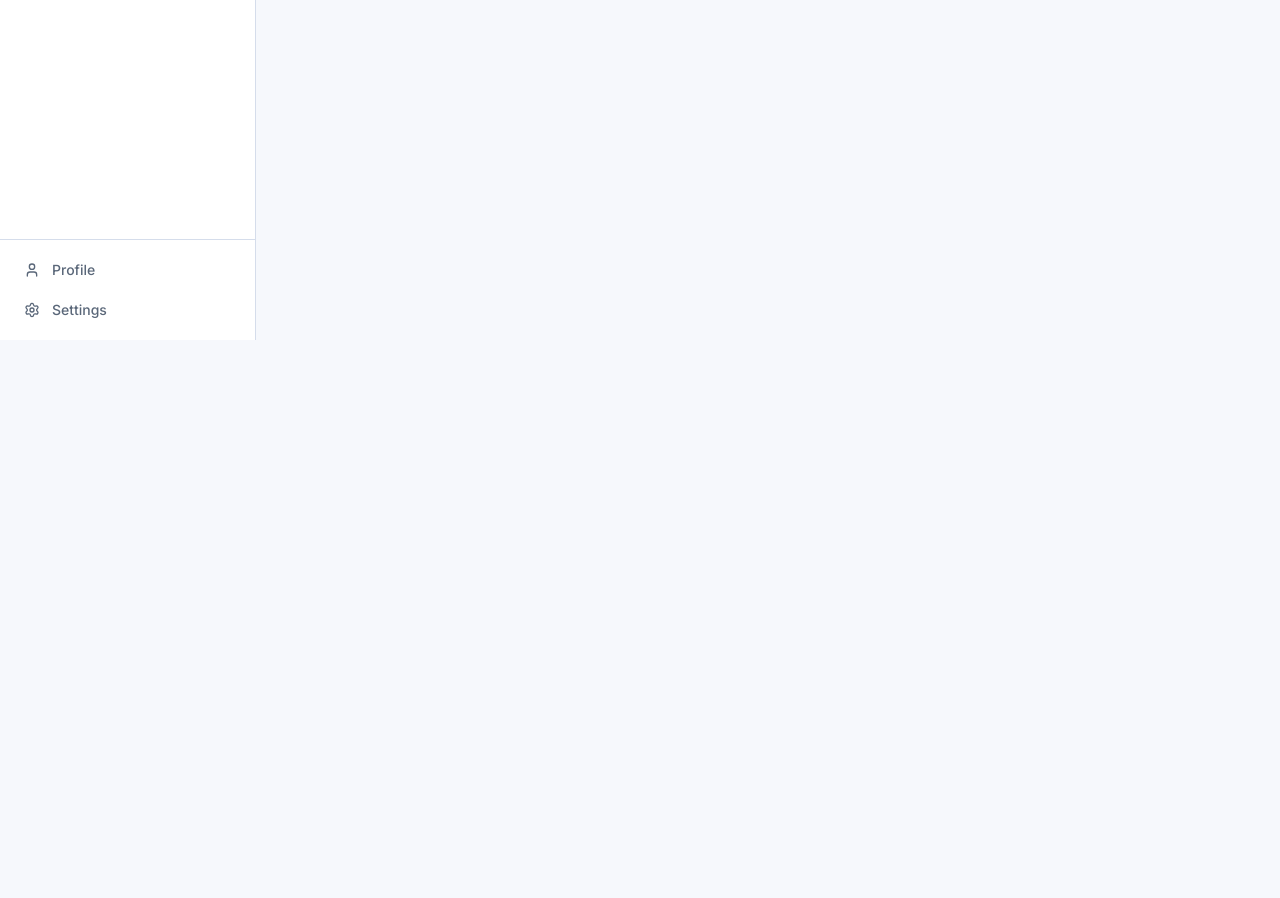
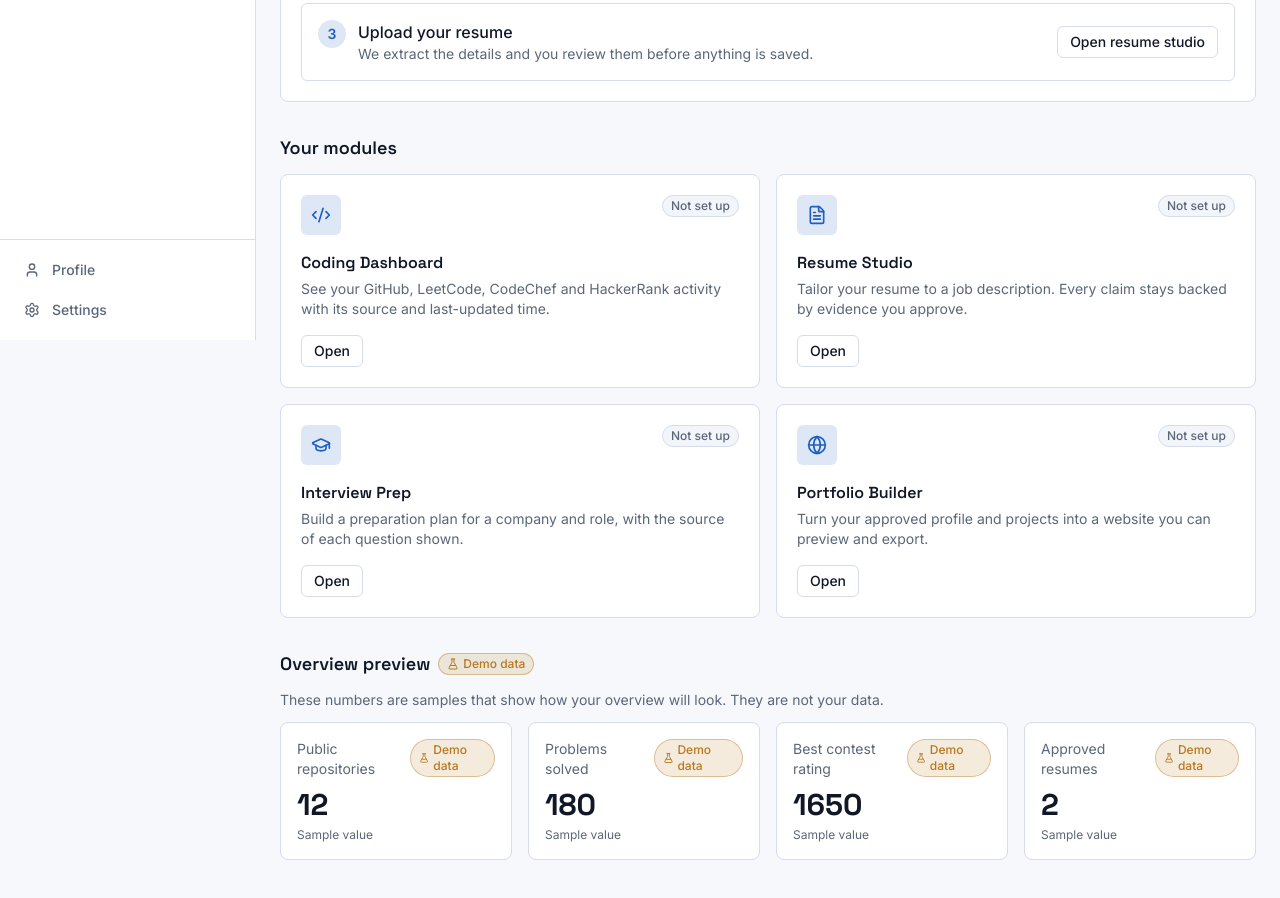
Before and after one commit to mohityadav24952-ai/ONEstopPlacement, a Next.js app in the folder frontend/: page / in a window 1280 px wide. Shown: the part 460-1358 px from the top of the page. Before the commit the page ends 800 px from the top, so only its background shows below. Built offline with nearby package versions, Linux system fonts and the light colour scheme.

Commit message:
feat(web): build dashboard home with module cards and labelled demo data

```diff
--- a/frontend/app/(app)/page.tsx
+++ b/frontend/app/(app)/page.tsx
@@ -1,22 +1,105 @@
-import { LayoutDashboard } from "lucide-react";
+import Link from "next/link";
 import { Card } from "@/components/ui/Card";
-import { EmptyState } from "@/components/shared/EmptyState";
+import { buttonClasses } from "@/components/ui/Button";
+import { DemoBadge } from "@/components/shared/DemoBadge";
+import { ModuleCard } from "@/components/shared/ModuleCard";
 import { PageHeader } from "@/components/shared/PageHeader";
+import { StatCard } from "@/components/shared/StatCard";
+import { modules, nextSteps } from "@/features/home/content";
+import { demoStats } from "@/lib/demo-data";
 
 export default function HomePage() {
   return (
-    <>
+    <div className="space-y-8">
       <PageHeader
-        title="Home"
-        description="Your career workspace. The overview dashboard is built in Stage 4."
+        title="Welcome to ONEstopPlacement"
+        description="One workspace for your coding profile, resume, interview preparation and portfolio. Nothing is connected yet, so start with the steps below."
       />
-      <Card>
-        <EmptyState
-          icon={LayoutDashboard}
-          title="Dashboard coming next"
-          description="This is a placeholder. Use the navigation to visit each module page."
-        />
+
+      <Card
+        title="Get started"
+        description="Three steps that unlock everything else."
+      >
+        <ol className="space-y-3">
+          {nextSteps.map((step, index) => (
+            <li
+              key={step.href}
+              className="flex flex-col gap-3 rounded-md border border-edge p-4 sm:flex-row sm:items-center sm:justify-between"
+            >
+              <div className="flex min-w-0 items-start gap-3">
+                <span
+                  aria-hidden="true"
+                  className="flex h-7 w-7 shrink-0 items-center justify-center rounded-full bg-primary/15 text-sm font-semibold text-primary"
+                >
+                  {index + 1}
+                </span>
+                <div className="min-w-0">
+                  <p className="font-medium">{step.title}</p>
+                  <p className="text-sm text-muted">{step.description}</p>
+                </div>
+              </div>
+              <Link
+                href={step.href}
+                className={buttonClasses({
+                  variant: "secondary",
+                  size: "sm",
+                  className: "shrink-0",
+                })}
+              >
+                {step.cta}
+              </Link>
+            </li>
+          ))}
+        </ol>
       </Card>
-    </>
+
+      <section aria-labelledby="modules-heading">
+        <h2
+          id="modules-heading"
+          className="font-display mb-3 text-lg font-semibold"
+        >
+          Your modules
+        </h2>
+        <div className="grid gap-4 sm:grid-cols-2">
+          {modules.map((m) => (
+            <ModuleCard
+              key={m.href}
+              href={m.href}
+              title={m.title}
+              description={m.description}
+              icon={m.icon}
+              statusLabel="Not set up"
+            />
+          ))}
+        </div>
+      </section>
+
+      <section aria-labelledby="preview-heading">
+        <div className="mb-3 flex flex-wrap items-center gap-2">
+          <h2
+            id="preview-heading"
+            className="font-display text-lg font-semibold"
+          >
+            Overview preview
+          </h2>
+          <DemoBadge />
+        </div>
+        <p className="mb-3 text-sm text-muted">
+          These numbers are samples that show how your overview will look. They
+          are not your data.
+        </p>
+        <div className="grid grid-cols-2 gap-4 lg:grid-cols-4">
+          {demoStats.map((s) => (
+            <StatCard
+              key={s.id}
+              label={s.label}
+              value={s.value}
+              hint={s.hint}
+              demo
+            />
+          ))}
+        </div>
+      </section>
+    </div>
   );
 }
--- /dev/null
+++ b/frontend/components/shared/DemoBadge.tsx
@@ -0,0 +1,14 @@
+import { FlaskConical } from "lucide-react";
+import { Badge } from "@/components/ui/Badge";
+
+export function DemoBadge() {
+  return (
+    <Badge
+      tone="warn"
+      title="Sample content for layout preview. Not your data."
+    >
+      <FlaskConical className="h-3 w-3" aria-hidden="true" />
+      Demo data
+    </Badge>
+  );
+}
--- /dev/null
+++ b/frontend/components/shared/ModuleCard.tsx
@@ -0,0 +1,41 @@
+import Link from "next/link";
+import type { LucideIcon } from "lucide-react";
+import { Badge } from "@/components/ui/Badge";
+import { buttonClasses } from "@/components/ui/Button";
+
+type ModuleCardProps = {
+  href: string;
+  title: string;
+  description: string;
+  icon: LucideIcon;
+  statusLabel: string;
+};
+
+export function ModuleCard({
+  href,
+  title,
+  description,
+  icon: Icon,
+  statusLabel,
+}: ModuleCardProps) {
+  return (
+    <article className="flex flex-col rounded-lg border border-edge bg-surface p-5">
+      <div className="flex items-start justify-between gap-3">
+        <div className="flex h-10 w-10 items-center justify-center rounded-md bg-primary/15 text-primary">
+          <Icon className="h-5 w-5" aria-hidden="true" />
+        </div>
+        <Badge>{statusLabel}</Badge>
+      </div>
+      <h3 className="font-display mt-4 text-base font-semibold">{title}</h3>
+      <p className="mt-1 flex-1 text-sm text-muted">{description}</p>
+      <div className="mt-4">
+        <Link
+          href={href}
+          className={buttonClasses({ variant: "secondary", size: "sm" })}
+        >
+          Open
+        </Link>
+      </div>
+    </article>
+  );
+}
--- /dev/null
+++ b/frontend/components/shared/StatCard.tsx
@@ -0,0 +1,31 @@
+import { cn } from "@/lib/cn";
+import { DemoBadge } from "@/components/shared/DemoBadge";
+
+type StatCardProps = {
+  label: string;
+  value: string;
+  hint?: string;
+  demo?: boolean;
+  className?: string;
+};
+
+export function StatCard({
+  label,
+  value,
+  hint,
+  demo = false,
+  className,
+}: StatCardProps) {
+  return (
+    <div
+      className={cn("rounded-lg border border-edge bg-surface p-4", className)}
+    >
+      <div className="flex items-start justify-between gap-2">
+        <p className="text-sm text-muted">{label}</p>
+        {demo && <DemoBadge />}
+      </div>
+      <p className="font-display mt-2 text-3xl font-bold">{value}</p>
+      {hint && <p className="mt-1 text-xs text-muted">{hint}</p>}
+    </div>
+  );
+}
--- a/frontend/components/ui/Button.tsx
+++ b/frontend/components/ui/Button.tsx
@@ -2,12 +2,12 @@ import type { ButtonHTMLAttributes } from "react";
 import { Loader2 } from "lucide-react";
 import { cn } from "@/lib/cn";
 
-type Variant = "primary" | "secondary" | "ghost" | "danger";
-type Size = "sm" | "md";
+export type ButtonVariant = "primary" | "secondary" | "ghost" | "danger";
+export type ButtonSize = "sm" | "md";
 
 export type ButtonProps = ButtonHTMLAttributes<HTMLButtonElement> & {
-  variant?: Variant;
-  size?: Size;
+  variant?: ButtonVariant;
+  size?: ButtonSize;
   loading?: boolean;
 };
 
@@ -15,17 +15,29 @@ const base =
   "inline-flex items-center justify-center gap-2 rounded-md font-medium transition-colors " +
   "disabled:cursor-not-allowed disabled:opacity-50";
 
-const variants: Record<Variant, string> = {
+const variants: Record<ButtonVariant, string> = {
   primary: "bg-primary text-app hover:opacity-90",
   secondary: "border border-edge bg-surface text-fg hover:bg-edge/40",
   ghost: "text-muted hover:bg-edge/40 hover:text-fg",
   danger: "bg-err text-app hover:opacity-90",
 };
 
-const sizes: Record<Size, string> = {
+const sizes: Record<ButtonSize, string> = {
   sm: "h-8 px-3 text-sm",
   md: "h-10 px-4 text-sm",
 };
+
+export function buttonClasses({
+  variant = "primary",
+  size = "md",
+  className,
+}: {
+  variant?: ButtonVariant;
+  size?: ButtonSize;
+  className?: string;
+} = {}): string {
+  return cn(base, variants[variant], sizes[size], className);
+}
 
 export function Button({
   variant = "primary",
@@ -42,7 +54,7 @@ export function Button({
       type={type}
       disabled={disabled || loading}
       aria-busy={loading || undefined}
-      className={cn(base, variants[variant], sizes[size], className)}
+      className={buttonClasses({ variant, size, className })}
       {...rest}
     >
       {loading && (
--- /dev/null
+++ b/frontend/features/home/content.ts
@@ -0,0 +1,70 @@
+import { Code2, FileText, Globe, GraduationCap } from "lucide-react";
+import type { LucideIcon } from "lucide-react";
+
+export type ModuleInfo = {
+  href: string;
+  title: string;
+  description: string;
+  icon: LucideIcon;
+};
+
+export const modules: ModuleInfo[] = [
+  {
+    href: "/coding",
+    title: "Coding Dashboard",
+    description:
+      "See your GitHub, LeetCode, CodeChef and HackerRank activity with its source and last-updated time.",
+    icon: Code2,
+  },
+  {
+    href: "/resume",
+    title: "Resume Studio",
+    description:
+      "Tailor your resume to a job description. Every claim stays backed by evidence you approve.",
+    icon: FileText,
+  },
+  {
+    href: "/prep",
+    title: "Interview Prep",
+    description:
+      "Build a preparation plan for a company and role, with the source of each question shown.",
+    icon: GraduationCap,
+  },
+  {
+    href: "/portfolio",
+    title: "Portfolio Builder",
+    description:
+      "Turn your approved profile and projects into a website you can preview and export.",
+    icon: Globe,
+  },
+];
+
+export type NextStep = {
+  title: string;
+  description: string;
+  href: string;
+  cta: string;
+};
+
+export const nextSteps: NextStep[] = [
+  {
+    title: "Complete your profile",
+    description:
+      "Add your education, skills and projects. Every module reuses them.",
+    href: "/profile",
+    cta: "Open profile",
+  },
+  {
+    title: "Connect a coding platform",
+    description: "Start with GitHub. You can enter other platforms manually.",
+    href: "/coding",
+    cta: "Open coding dashboard",
+  },
+  {
+    title: "Upload your resume",
+    description:
+      "We extract the details and you review them before anything is saved.",
+    href: "/resume",
+    cta: "Open resume studio",
+  },
+];
--- /dev/null
+++ b/frontend/lib/demo-data.ts
@@ -0,0 +1,36 @@
+// DEMO DATA ONLY. These values are invented to preview the layout.
+// Never show them without a visible "Demo data" label.
+
+export type DemoStat = {
+  id: string;
+  label: string;
+  value: string;
+  hint: string;
+};
+
+export const demoStats: DemoStat[] = [
+  {
+    id: "repos",
+    label: "Public repositories",
+    value: "12",
+    hint: "Sample value",
+  },
+  {
+    id: "solved",
+    label: "Problems solved",
+    value: "180",
+    hint: "Sample value",
+  },
+  {
+    id: "rating",
+    label: "Best contest rating",
+    value: "1650",
+    hint: "Sample value",
+  },
+  {
+    id: "resumes",
+    label: "Approved resumes",
+    value: "2",
+    hint: "Sample value",
+  },
+];
```
